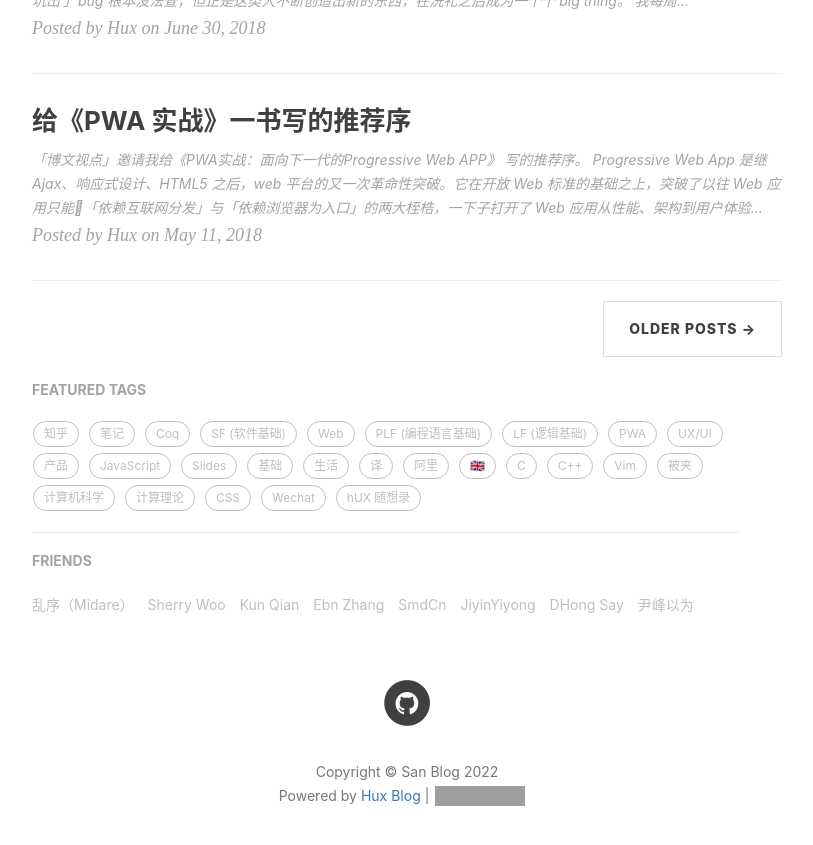
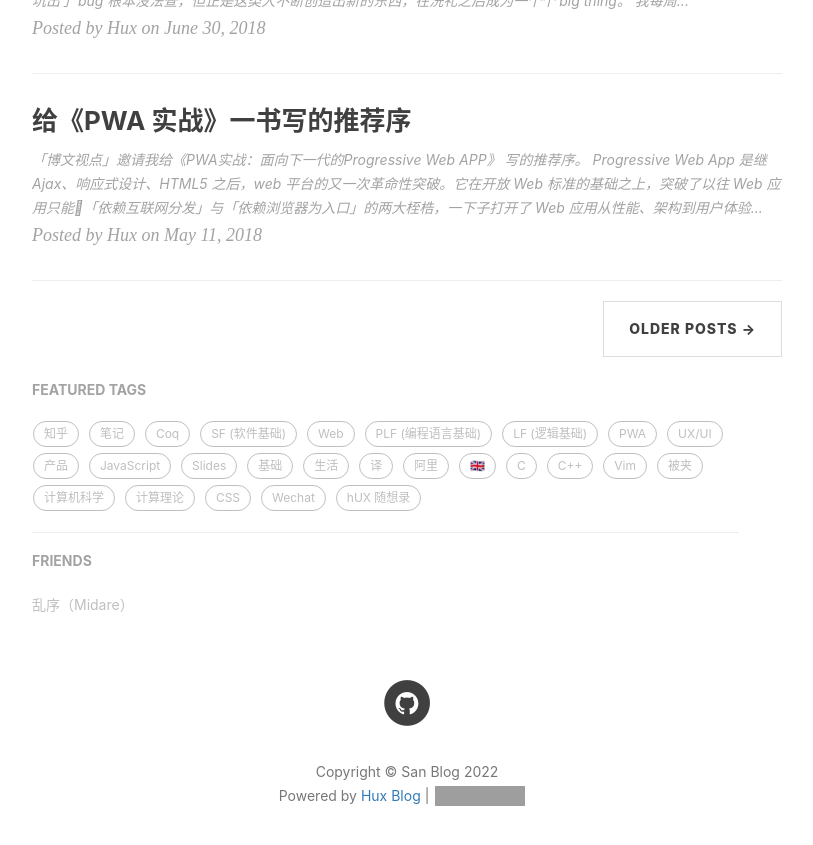
Before and after one commit to kkie02/QingGSOC22.github.io, a Jekyll site: the page built from index.html, in a window 1280 px wide and 900 px high, scrolled down 2454 px. Shown: the top 845 px of the window, without its empty margins (233-1046 px from the left). Built offline with Jekyll 4.4.1, drawn with Linux system fonts in a browser that asks for light colours; nearby versions of some CDN libraries; the list of posts is cut into pages by our own code; comment, search, counter and statistics services are not loaded; grey boxes are pictures that could not be loaded.

Commit message:
Update _config.yml
save

```diff
--- a/_config.yml
+++ b/_config.yml
@@ -8,6 +8,7 @@ email: huxpro@gmail.com
 description: "This website is more like a online summarization about what I've learned。"
 keyword: "GSOC22, NLP"
 url: "https://kkie02.github.io/QingGSOC22.github.io/"              # your host, for absolute URL
+root: "/QingGSOC22.github.io/"
 baseurl: ""                             # for example, '/blog' if your blog hosted on 'host/blog'
 
 # Publish posts or collection documents with a future date.
@@ -72,8 +73,8 @@ netease_comment: false
 # ba_track_id: [your track id]
 
 # Google Analytics
-ga_track_id: 'UA-49627206-1'            # Format: UA-xxxxxx-xx
-ga_domain: huangxuan.me
+# ga_track_id: 'UA-49627206-1'            # Format: UA-xxxxxx-xx
+# ga_domain: huangxuan.me
 
 
 
@@ -103,32 +104,8 @@ page-mathjax: false
 
 # Friends
 friends: [
-    {
-    #     title: "Su",
-    #     href: "http://su.gallery/"
-    # },{
+{
         title: "乱序（Midare）",
         href: "http://mida.re/"
-    },{
-        title: "Sherry Woo",
-        href: "https://sherrywoo.me/"
-    },{
-        title: "Kun Qian",
-        href: "http://kunq.me"
-    },{
-        title: "Ebn Zhang",
-        href: "http://ebnbin.com/"
-    },{
-        title: "SmdCn",
-        href: "http://blog.smdcn.net"
-    },{
-        title: "JiyinYiyong",
-        href: "http://tiye.me/"
-    },{
-        title: "DHong Say",
-        href: "http://dhong.co"
-    },{
-        title: "尹峰以为",
-        href: "http://ingf.github.io/"
     }
 ]
```
